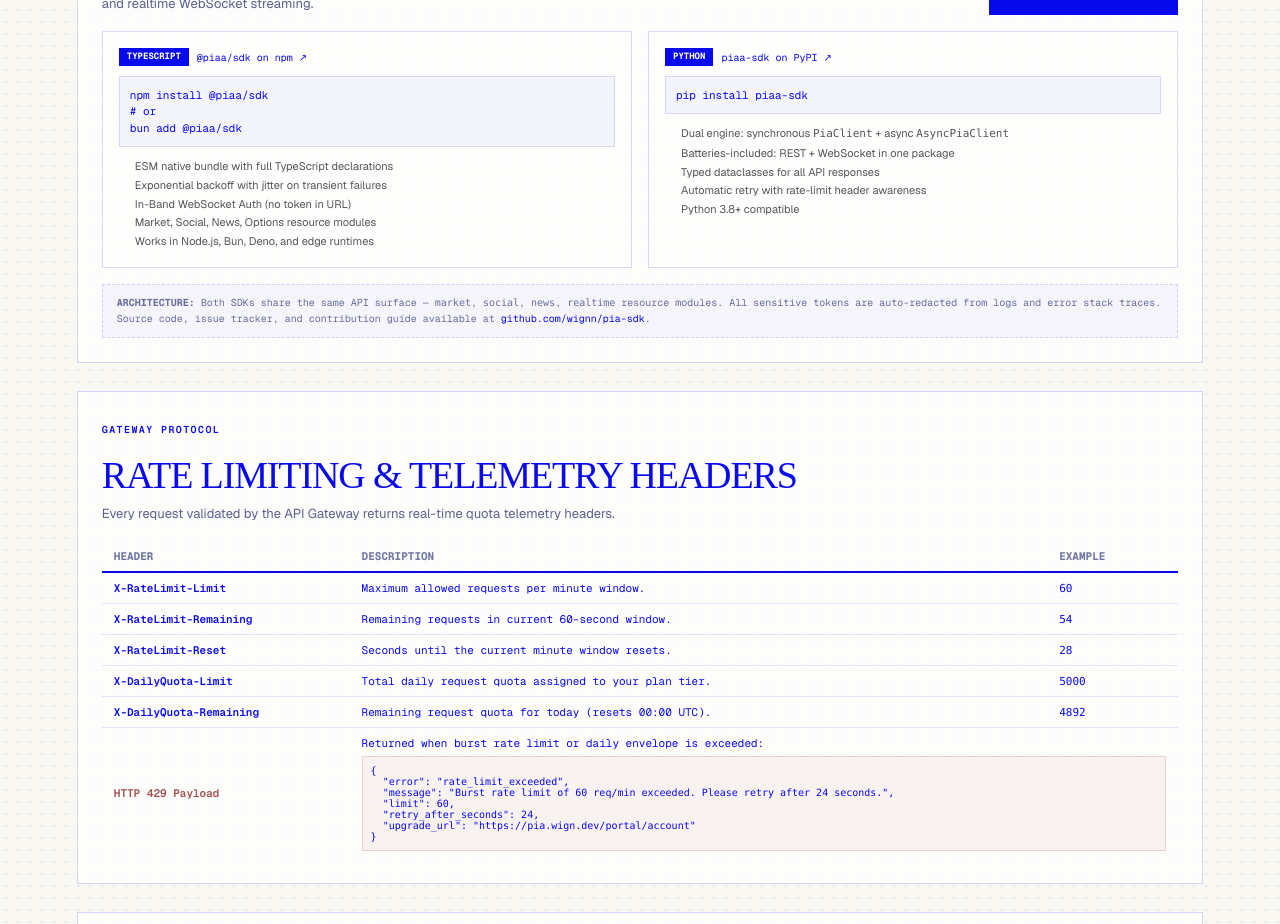
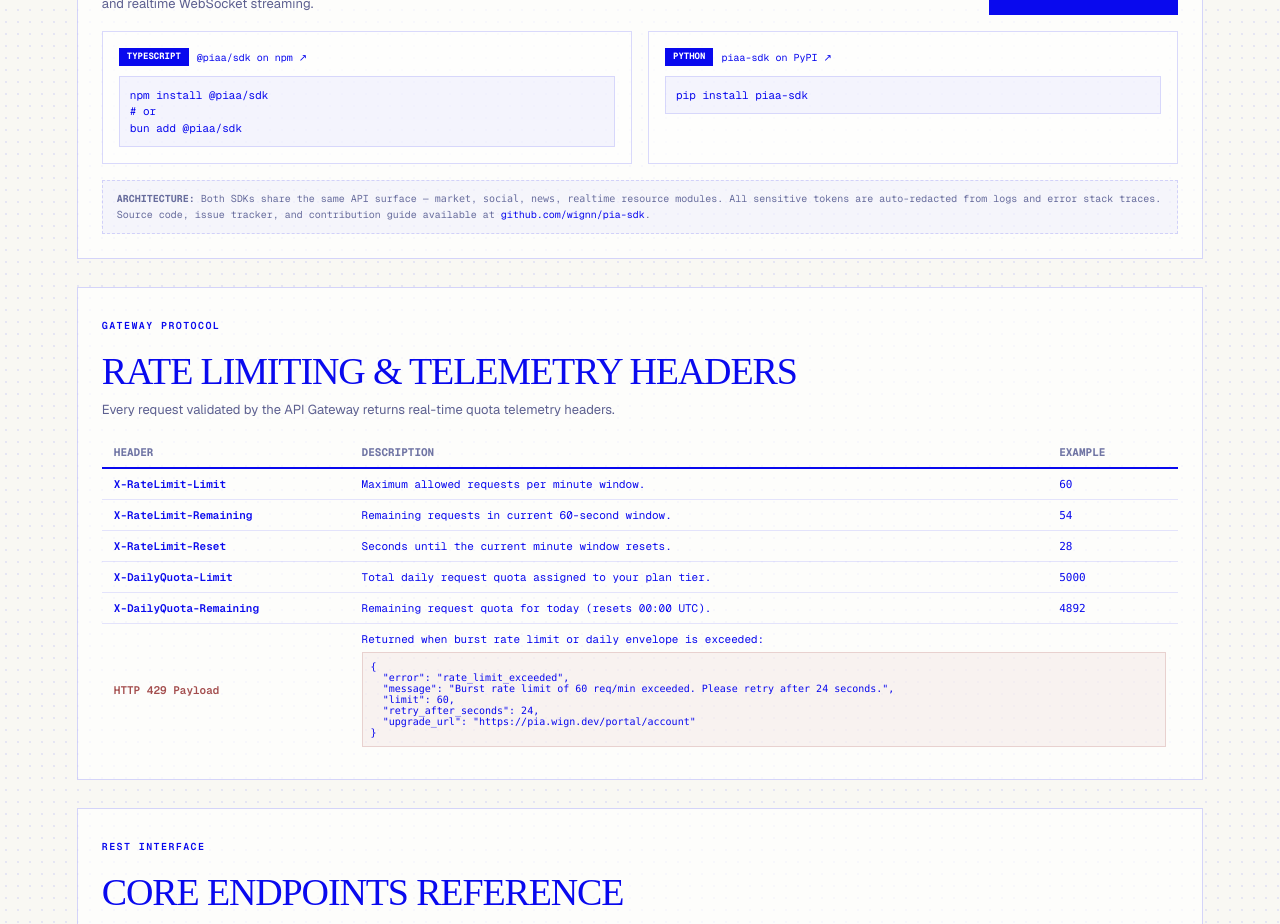
Before and after one commit to wignn/pia-engine, a Next.js app in the folder apps/pia/: page /portal/docs in a window 1280 px wide. Shown: the part 1460-2384 px from the top of the page. Built offline with nearby package versions, Linux system fonts and the light colour scheme; no server answers.

Commit message:
fix: update .gitignore to include node_modules and add public-web .gitignore file

```diff
--- a/apps/pia/app/portal/docs/page.tsx
+++ b/apps/pia/app/portal/docs/page.tsx
@@ -458,13 +458,6 @@ func main() {
 # or
 bun add @piaa/sdk`}
             </pre>
-            <ul style={{ margin: "10px 0 0", padding: "0 0 0 16px", fontSize: 11, color: "#555", lineHeight: 1.7 }}>
-              <li>ESM native bundle with full TypeScript declarations</li>
-              <li>Exponential backoff with jitter on transient failures</li>
-              <li>In-Band WebSocket Auth (no token in URL)</li>
-              <li>Market, Social, News, Options resource modules</li>
-              <li>Works in Node.js, Bun, Deno, and edge runtimes</li>
-            </ul>
           </div>
 
           {/* Python SDK */}
@@ -485,13 +478,7 @@ bun add @piaa/sdk`}
             <pre style={{ margin: 0, padding: 10, background: "rgba(9,9,238,0.04)", border: "1px solid rgba(9,9,238,0.12)", fontSize: 11, fontFamily: "var(--font-geist-mono), monospace", color: "var(--blue)" }}>
 {`pip install piaa-sdk`}
             </pre>
-            <ul style={{ margin: "10px 0 0", padding: "0 0 0 16px", fontSize: 11, color: "#555", lineHeight: 1.7 }}>
-              <li>Dual engine: synchronous <code>PiaClient</code> + async <code>AsyncPiaClient</code></li>
-              <li>Batteries-included: REST + WebSocket in one package</li>
-              <li>Typed dataclasses for all API responses</li>
-              <li>Automatic retry with rate-limit header awareness</li>
-              <li>Python 3.8+ compatible</li>
-            </ul>
+
           </div>
         </div>
 
```
Also changed, not shown: 2 other files (tests, documents, lock files or other folders).
